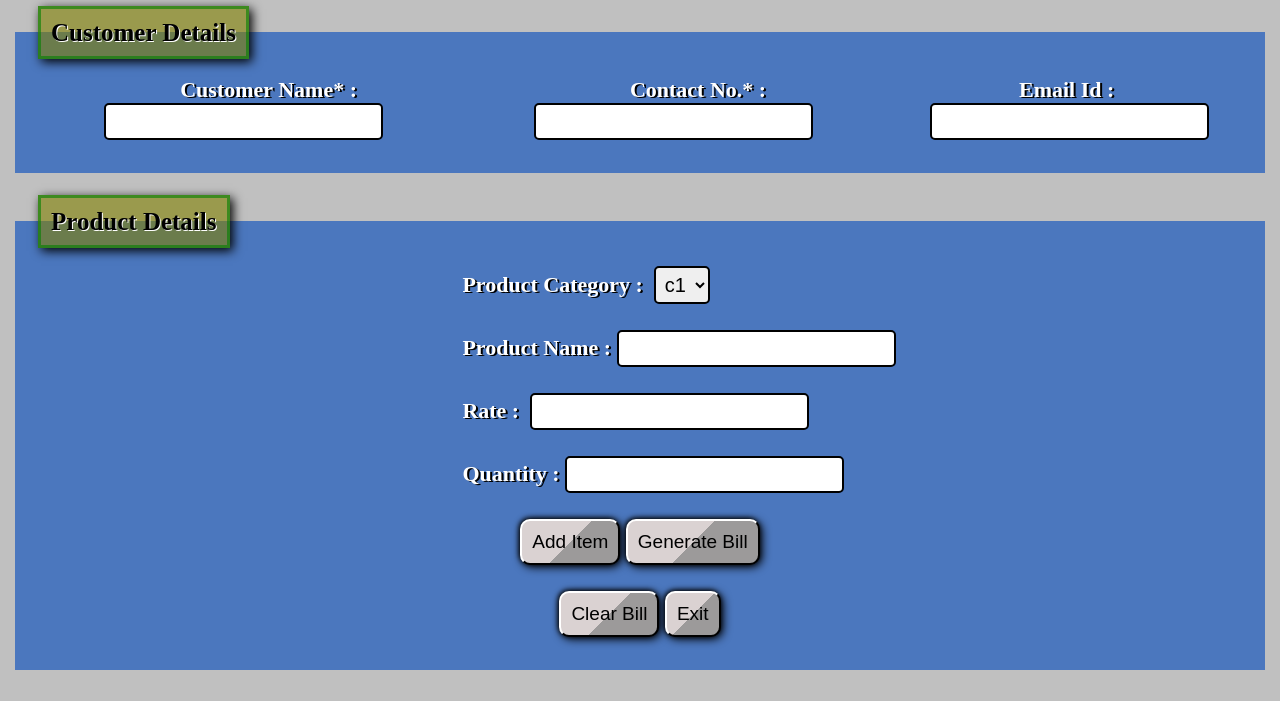
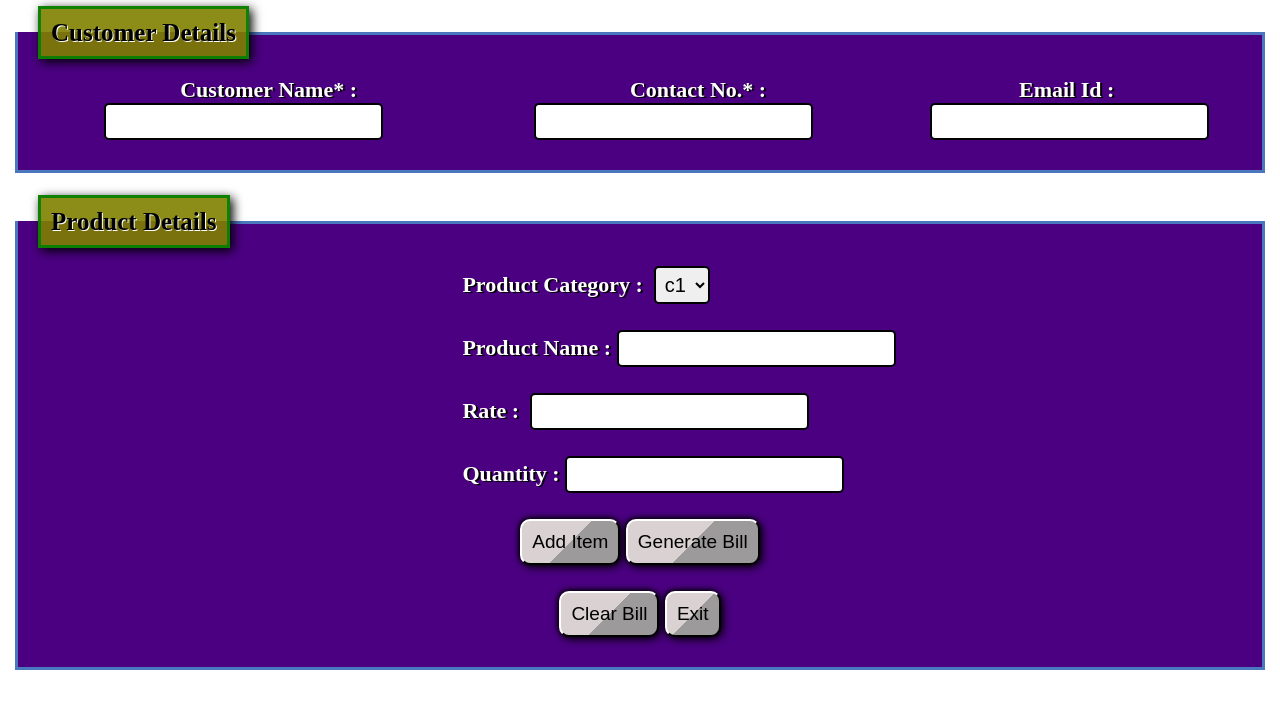
Before and after one commit to Arup-Paul8509/Billing_System, a plain HTML site: page index.html in a window 1280 px wide. Shown: the part 99-800 px from the top of the page. Drawn offline with Linux system fonts and the light colour scheme.

Commit message:
Silly update

```diff
--- a/CSS/main.css
+++ b/CSS/main.css
@@ -4,7 +4,7 @@
     margin:0px;
 }
 body{
-    background-color:rgb(192,192,192);
+    background-color:white;
 }
 .main_container{
     width: 100%;
@@ -60,13 +60,13 @@ body{
     font-size: 25px;
     text-shadow: 1px 1px white;
     font-weight: bold;
-    background-color: rgba(128,128,0,0.6);
-    border:3px solid rgba(0,128,0,0.6);
+    background-color: rgba(128,128,0,0.9);
+    border:3px solid rgba(0,128,0,0.9);
     box-shadow: 3px 3px 10px black;
     cursor:default;
 }
 #field{
-    background-color:rgb(75,119,190);
+    background-color: indigo;
 }
 .buttonArea button{
     padding:10px;
```
